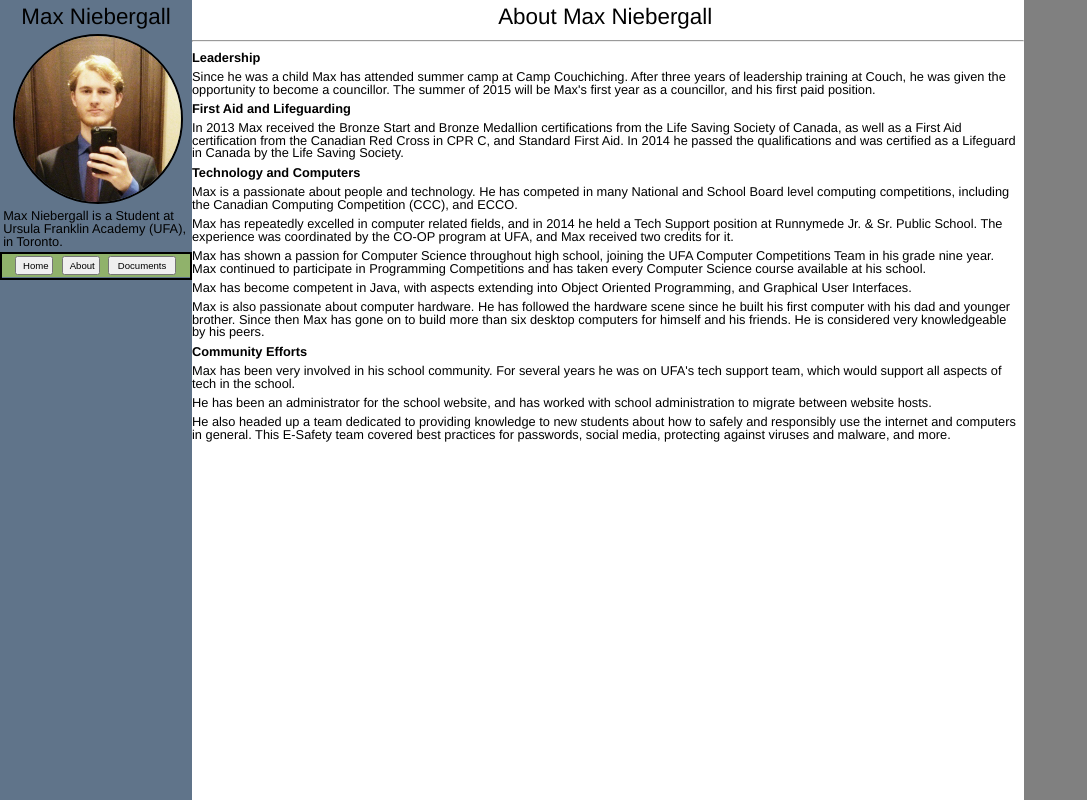
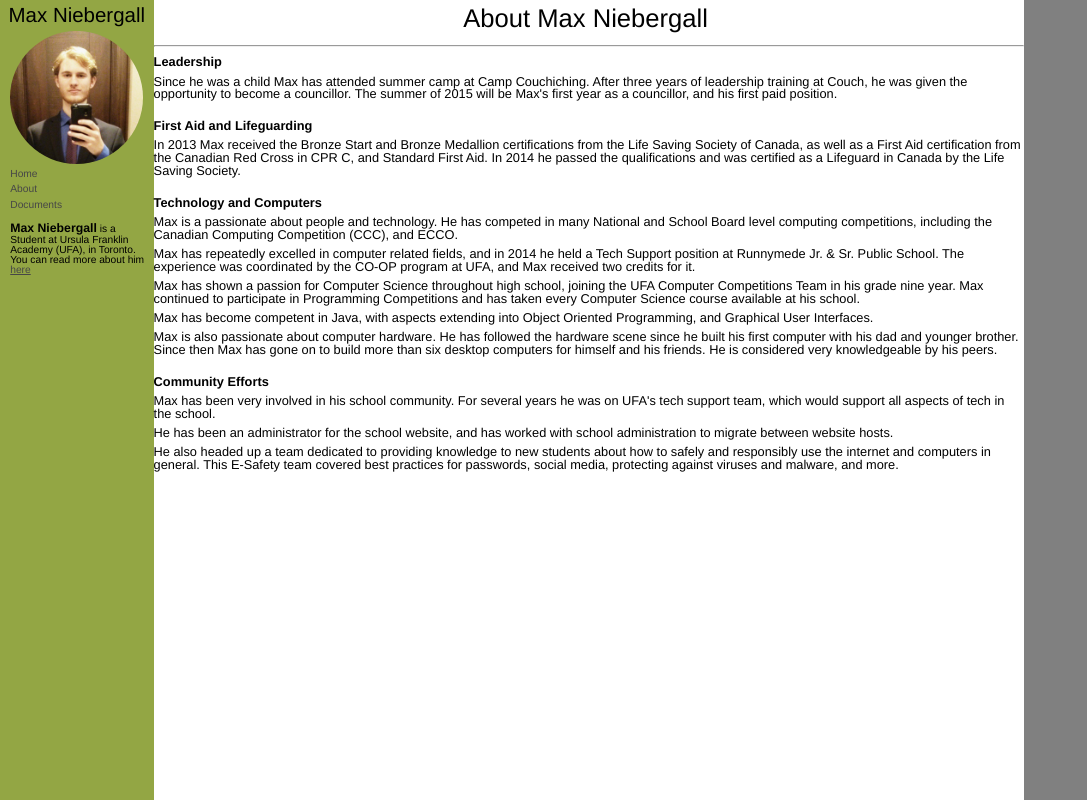
Before and after one commit to MaxNiebergall/MaxNiebergall.com, a plain HTML site: page about.html in a window 1280 px wide. Shown: the whole page, without its empty margins (0-1087 px from the left). Drawn offline with Linux system fonts and the light colour scheme.

Commit message:
Changed up the nav and header, edited about
Changed the nav and header
Edited about
About h3 tag not work "invalid property value"

```diff
--- a/about.html
+++ b/about.html
@@ -7,36 +7,52 @@
 
 	</head>
 	<body>
-		<aside>
+		<aside id="nav-header">
 			<h2>Max Niebergall</h2>
 			<img id= "headshot" src="assets/headshot.jpg">
-			<p>Max Niebergall is a Student at Ursula Franklin Academy (UFA), in Toronto.</p>
-			<header>
-				<nav>
-					<a href="index.html"><button class="header" id="home">Home</button></a>
-					<a href="about.html"><button class="header" id="about">About</button></a>
-					<a href="documents.html"><button class="header" id="documents">Documents</button></a>
+
+			<header id="main-header">
+				<nav id="main-nav">
+					<a href="index.html" class="nav" id="home">Home</a>
+					<a href="about.html" class="nav" id="about">About</a>
+					<a href="documents.html" class="nav" id="documents">Documents</a>
 				</nav>
+
+				<br/>
+				<p id="short-bio"> <span id="name">Max Niebergall</span> is a Student at Ursula Franklin Academy (UFA), in Toronto.</p>
+				<p id="short-bio">You can read more about him <a href="about.html">here</a></p>
 			</header>
 		</aside>
 		<section>
 			<article>
 				<h2>About Max Niebergall</h2>
 				<hr/>
+					<div class=about-sections>
 							<h3 class="aboutHeadings">Leadership</h3>
 							<p>Since he was a child Max has attended summer camp at Camp Couchiching. After three years of leadership training at Couch, he was given the opportunity to become a councillor. The summer of 2015 will be Max's first year as a councillor, and his first paid position.</p>
+					</div class=about-sections>
+					<br/>
+					<div class=about-sections>
 						<h3 class="aboutHeadings">First Aid and Lifeguarding</h3>
 							<p>In 2013 Max received the Bronze Start and Bronze Medallion certifications from the Life Saving Society of Canada, as well as a First Aid certification from the Canadian Red Cross in CPR C, and Standard First Aid. In 2014 he passed the qualifications and was certified as a Lifeguard in Canada by the Life Saving Society.</p>
+
+					</div class=about-sections>
+					<br/>
+					<div class=about-sections>
 						<h3 class="aboutHeadings">Technology and Computers</h3>
 							<p>Max is a passionate about people and technology. He has competed in many National and School Board level computing competitions, including the Canadian Computing Competition (CCC), and ECCO.</p>
 							<p>Max has repeatedly excelled in computer related fields, and in 2014 he held a Tech Support position at Runnymede Jr. & Sr. Public School. The experience was coordinated by the CO-OP program at UFA, and Max received two credits for it.</p>
 							<p>Max has shown a passion for Computer Science throughout high school, joining the UFA Computer Competitions Team in his grade nine year. Max continued to participate in Programming Competitions and has taken every Computer Science course available at his school.</p>
 							<p>Max has become competent in Java, with aspects extending into Object Oriented Programming, and Graphical User Interfaces.</p>
 							<p>Max is also passionate about computer hardware. He has followed the hardware scene since he built his first computer with his dad and younger brother. Since then Max has gone on to build more than six desktop computers for himself and his friends. He is considered very knowledgeable by his peers.</p>
+					</div class=about-sections>
+					<br/>
+					<div class=about-sections>
 						<h3 class="aboutHeadings">Community Efforts</h3>
 							<p>Max has been very involved in his school community. For several years he was on UFA's tech support team, which would support all aspects of tech in the school. </p>
 							<p>He has been an administrator for the school website, and has worked with school administration to migrate between website hosts.</p>
 							<p>He also headed up a team dedicated to providing knowledge to new students about how to safely and responsibly use the internet and computers in general. This E-Safety team covered best practices for passwords, social media, protecting against viruses and malware, and more.</p>
+					</div class=about-sections>
 			</article>
 		</section>
 	</body>
--- a/assets/main.css
+++ b/assets/main.css
@@ -46,7 +46,26 @@ table {
   border-spacing: 0;
 }
 /* --------------------------------------------------------*/
-/* Color Pallet: #60748A : grey-blue, #3CC1E8 : blue, #4FFFF2 : aqua, #3CE8A4 : mint-green, #35B939 : light green*/
+
+/* unvisited link */
+a:link {
+    color: #474747;
+}
+
+/* visited link */
+a:visited {
+    color: #474747;
+}
+
+/* mouse over link */
+a:hover {
+    color: #000;
+}
+
+/* selected link */
+a:active {
+    color: #000;
+}
 
 html,body{
 	height:100%;
@@ -70,13 +89,13 @@ h1{
 }
 
 h2{
-	font-size: 1.75em;
+	font-size: 2em;
 	text-align: center;
 	padding: 0.25em;
 }
 
 h3{
-	font-size: 1.25m;
+	font-size: 1.5m;
 	text-align: center;
 	padding: 0.25em;
 }
@@ -84,23 +103,46 @@ h3{
 img#headshot {
 	border-radius: 7em;
 	border-style: solid;
-	border-width: .20em;
+	border-width: 0em;
 	margin-left: 1em;
 	width:13em;
 }
 
 aside{
+	font-size: .8em;
 	float: left;
 	width: 12em;
-	background: #60748A;
+	background: #93A644;
 	height: 100vh;
 	min-width: 15em;
 }
 
-header{
-	height: 2em;
-	width: 15em;
+depreciated header{
+	height: 1.8em;
+	width: 14.8em;
 	background: #90B26B;
+	border-style: solid;
+	border-width: 0.1em;
+	border-radius: 1.8em;
+	overflow:hidden;
+}
+
+header#main-header{
+	margin-left:1em;
+}
+nav#main-nav{
+	line-height: 1.5em;
+}
+a.nav{
+	display:block;
+	text-decoration: none;
+}
+p#short-bio{
+	padding:0em;
+}
+span#name{
+	font-weight:bold;
+	font-size: 1.2em;
 }
 
 section{
@@ -110,7 +152,17 @@ section{
 	height: 100vh;
 }
 
+.about-sections{
+	display: block;
+
+}
+.aboutHeadings{
+	text-align: left;
+	font-weight: bold;
+}
+
 button.header{
+
 	font-size:0.75em;
 	height: 2em;
 	width: 4em;
@@ -121,16 +173,4 @@ button#documents{
 }
 button#home{
 margin-left:1.35em;
-
 }
-
-
-.aboutHeadings{
-	text-align: left;
-	font-weight: bold;
-}
-
-nav{
-	border-style: solid;
-	border-width: 0.2em;
-}
```
Also changed, not shown: documents.html (+11 -9 lines), index.html (+11 -7 lines). Lines whose indentation alone changed are shown as unchanged.
